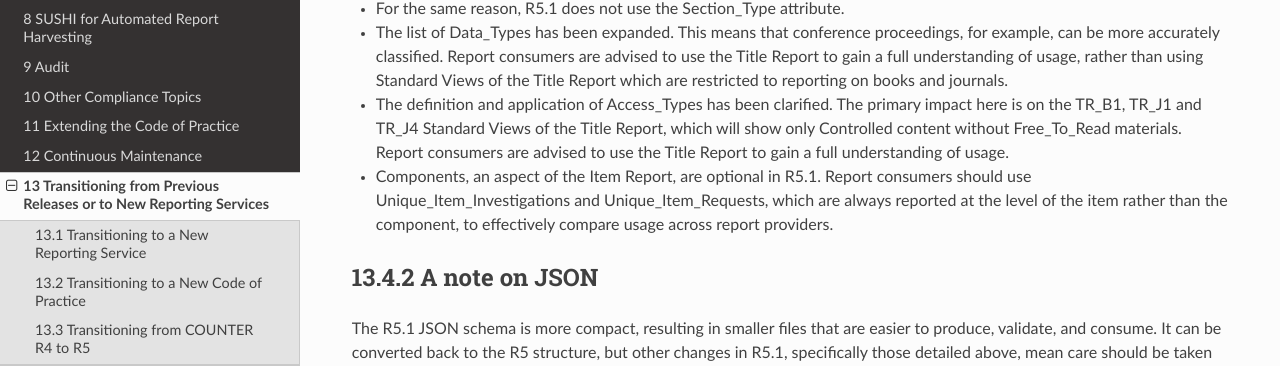
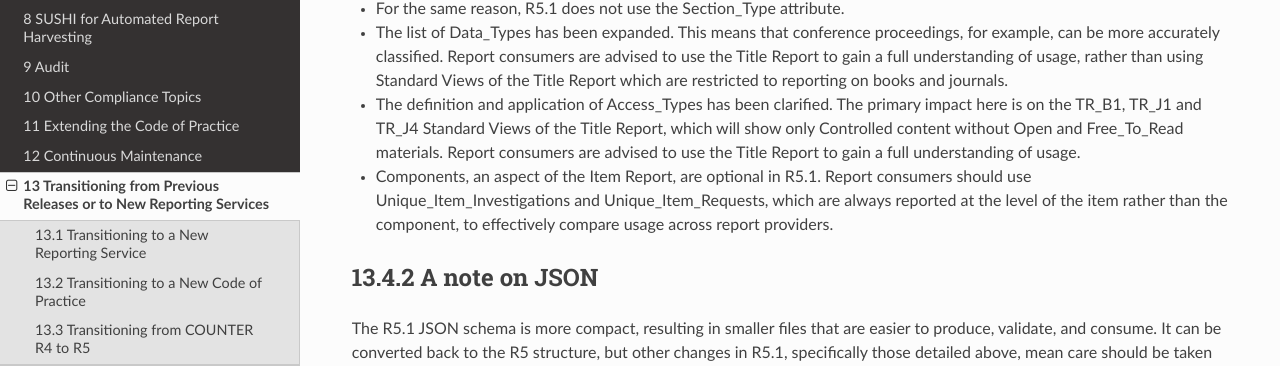
Before and after one commit to Project-Counter/cop5, a Sphinx documentation site: the page built from source/13-transitioning/04-transitioning-from-counter-r5-to-r51.rst, in a window 1280 px wide and 1109 px high. Shown: the part 531-897 px from the top of the window. Built offline with Sphinx 7.4.7 and the Read the Docs theme 2.0.0, drawn with Linux system fonts in a browser that asks for light colours.

Commit message:
Add missing Open

```diff
--- a/source/13-transitioning/04-transitioning-from-counter-r5-to-r51.rst
+++ b/source/13-transitioning/04-transitioning-from-counter-r5-to-r51.rst
@@ -21,7 +21,7 @@ R5 and R5.1 reports are broadly comparable, provided some care is applied.
 * In R5.1, the rule that items are the unit of reporting is applied consistently for all Data_Types. This means item-level requests and investigations for books may be larger in R5.1 reports. To compare R5 to R5.1, report consumers should use the Unique_Title_Investigations and Unique_Title_Requests.
 * For the same reason, R5.1 does not use the Section_Type attribute.
 * The list of Data_Types has been expanded. This means that conference proceedings, for example, can be more accurately classified. Report consumers are advised to use the Title Report to gain a full understanding of usage, rather than using Standard Views of the Title Report which are restricted to reporting on books and journals.
-* The definition and application of Access_Types has been clarified. The primary impact here is on the TR_B1, TR_J1 and TR_J4 Standard Views of the Title Report, which will show only Controlled content without Free_To_Read materials. Report consumers are advised to use the Title Report to gain a full understanding of usage.
+* The definition and application of Access_Types has been clarified. The primary impact here is on the TR_B1, TR_J1 and TR_J4 Standard Views of the Title Report, which will show only Controlled content without Open and Free_To_Read materials. Report consumers are advised to use the Title Report to gain a full understanding of usage.
 * Components, an aspect of the Item Report, are optional in R5.1. Report consumers should use Unique_Item_Investigations and Unique_Item_Requests, which are always reported at the level of the item rather than the component, to effectively compare usage across report providers.
 
 
```
